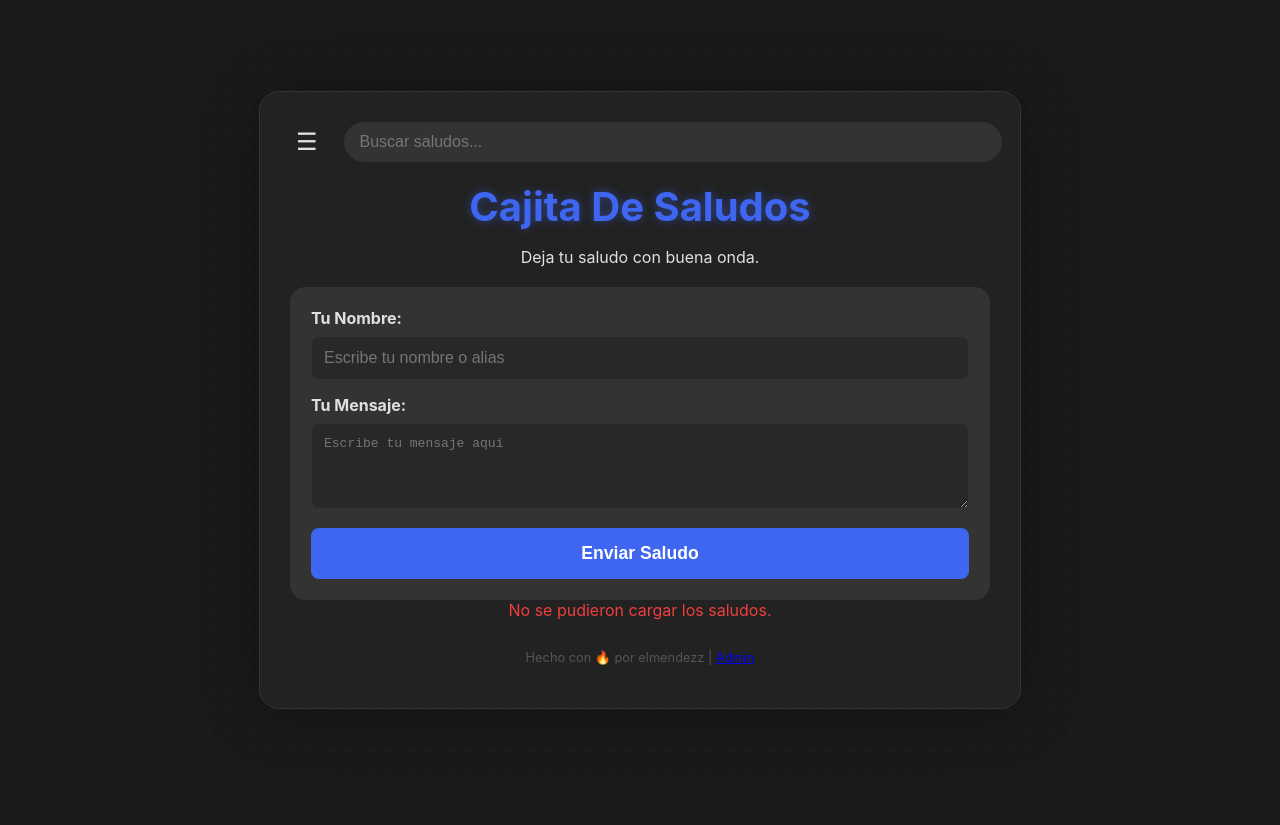
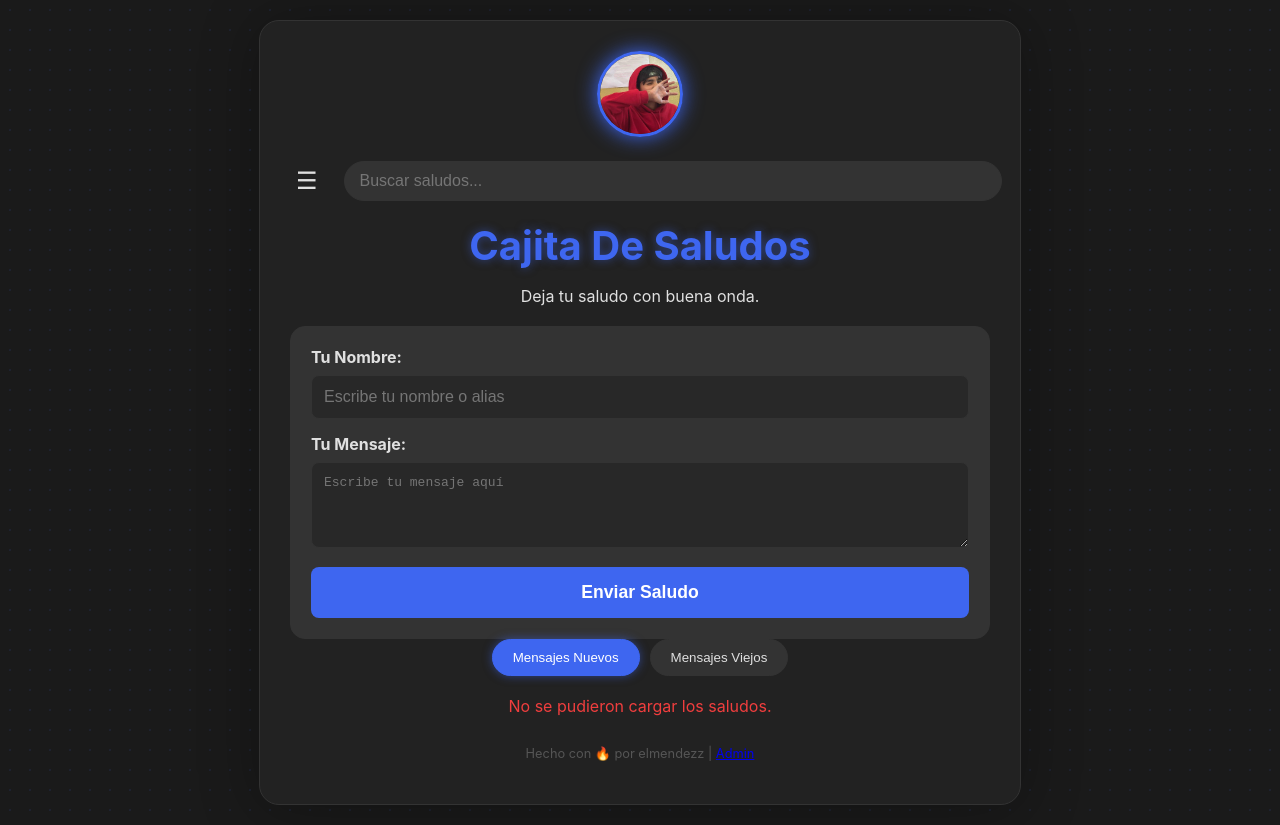
Before and after one commit to elmendezz/cajadesaludos, a website: page index.html in a window 1280 px wide. Before the commit the page ends 800 px from the top, so only its background shows below. Drawn offline with Linux system fonts and the light colour scheme.

Commit message:
Update index.html

```diff
--- a/index.html
+++ b/index.html
@@ -54,7 +54,28 @@
             background-size: 20px 20px;
             transition: background-color 0.3s, color 0.3s;
         }
-            .container {
+
+        .logo {
+            width: 80px;
+            height: 80px;
+            border-radius: 50%;
+            border: 3px solid var(--accent-color);
+            box-shadow: 0 0 10px var(--glow-color);
+            margin-bottom: 20px;
+            animation: pulse-glow 2s infinite ease-in-out;
+            transition: transform 0.3s ease;
+        }
+
+        .logo:hover {
+            transform: scale(1.05);
+        }
+
+        @keyframes pulse-glow {
+            0% { box-shadow: 0 0 10px var(--pulse-glow-start); }
+            50% { box-shadow: 0 0 20px var(--pulse-glow-end); }
+            100% { box-shadow: 0 0 10px var(--pulse-glow-start); }
+        }
+        .container {
             width: 100%;
             max-width: 700px;
             background-color: var(--container-bg-dark);
@@ -164,8 +185,8 @@
             color: var(--text-color-dark);
             text-decoration: none;
             display: block;
-                }
-            .search-container {
+        }
+        .search-container {
             flex-grow: 1;
             margin: 0 20px;
         }
@@ -432,9 +453,37 @@
         .modal-info {
             padding-top: 20px;
         }
+
+        .section-tabs {
+            display: flex;
+            justify-content: center;
+            margin-bottom: 20px;
+            gap: 10px;
+        }
+
+        .tab-btn {
+            padding: 10px 20px;
+            border: 1px solid var(--border-color-dark);
+            border-radius: 20px;
+            background-color: var(--form-bg-dark);
+            color: var(--text-color-dark);
+            cursor: pointer;
+            transition: background-color 0.3s, box-shadow 0.3s;
+        }
+
+        .tab-btn:hover {
+            background-color: #444;
+        }
+
+        .tab-btn.active {
+            background-color: var(--accent-color);
+            color: #fff;
+            border-color: var(--accent-color);
+            box-shadow: 0 0 10px var(--glow-color);
+        }
     </style>
 </head>
-<body class="">
+<body>
 
     <div class="menu">
         <ul class="menu-list">
@@ -451,6 +500,7 @@
 
     <div class="container">
         <header>
+            <img src="logo.jpg" alt="Logo" class="logo">
             <div class="controls">
                 <button class="menu-toggle-btn">☰</button>
                 <div class="search-container">
@@ -475,6 +525,11 @@
             </form>
         </div>
 
+        <div class="section-tabs">
+            <button class="tab-btn active" data-filter="new">Mensajes Nuevos</button>
+            <button class="tab-btn" data-filter="old">Mensajes Viejos</button>
+        </div>
+
         <section id="greetingsSection">
             <ul class="greetings-list" id="greetingsList">
                 </ul>
@@ -497,13 +552,13 @@
         </footer>
     </div>
     <script>
-        // BOT Version: 9
+        // BOT Version: 10
         // Dependencias: Ninguna.
         // Change Log:
-        // - Se mueve el formulario a la parte superior de la página.
-        // - Se elimina la obligatoriedad del campo 'nombre'.
-        // - Si el campo 'nombre' está vacío, se asigna 'Usuario Anónimo'.
-        // - El botón de menú de hamburguesa se oculta al abrir el menú.
+        // - Se añade logo con estilo de foto de perfil.
+        // - Se agrega espacio entre el formulario y los mensajes.
+        // - Los mensajes se ordenan por fecha, del más reciente al más antiguo.
+        // - Se añaden secciones "Mensajes Nuevos" y "Mensajes Viejos" con la lógica de filtrado.
 
         const API_URL = '/api/greetings.js';
         const LIKE_API_URL = '/api/like.js';
@@ -518,6 +573,7 @@
         const MENU_OVERLAY = document.querySelector('.menu-overlay');
         const INFO_MODAL = document.getElementById('modalInfo');
         const CLOSE_MODAL_BTN = document.querySelector('.modal .close-btn');
+        const TAB_BUTTONS = document.querySelectorAll('.tab-btn');
 
         let allGreetings = [];
         let likedGreetings = JSON.parse(localStorage.getItem('likedGreetings')) || {};
@@ -528,12 +584,25 @@
                 if (!response.ok) {
                     throw new Error('No se pudieron obtener los saludos.');
                 }
-                allGreetings = await response.json();
-                renderGreetings(allGreetings);
+                const rawGreetings = await response.json();
+                allGreetings = rawGreetings.sort((a, b) => new Date(b.timestamp) - new Date(a.timestamp));
+                filterAndRenderGreetings();
             } catch (e) {
                 console.error('Error:', e);
                 GREETINGS_LIST.innerHTML = `<li style="text-align: center; color: var(--like-color);">No se pudieron cargar los saludos.</li>`;
             }
+        }
+
+        function filterAndRenderGreetings() {
+            const activeTab = document.querySelector('.tab-btn.active').dataset.filter;
+            let filteredGreetings = allGreetings;
+
+            if (activeTab === 'new') {
+                filteredGreetings = allGreetings.filter(g => g.isGlowing);
+            } else if (activeTab === 'old') {
+                filteredGreetings = allGreetings.filter(g => !g.isGlowing);
+            }
+            renderGreetings(filteredGreetings);
         }
 
         async function postGreeting(name, message) {
@@ -624,7 +693,7 @@
                 });
             });
         }
-            function showInfoModal(greeting) {
+        function showInfoModal(greeting) {
             document.getElementById('modalId').textContent = greeting.id;
             document.getElementById('modalName').textContent = greeting.name;
             document.getElementById('modalMessage').textContent = greeting.message;
@@ -674,6 +743,14 @@
             }
         }
 
+        TAB_BUTTONS.forEach(btn => {
+            btn.addEventListener('click', () => {
+                TAB_BUTTONS.forEach(b => b.classList.remove('active'));
+                btn.classList.add('active');
+                filterAndRenderGreetings();
+            });
+        });
+
         SEARCH_INPUT.addEventListener('input', (e) => {
             const searchTerm = e.target.value.toLowerCase();
             const filteredGreetings = allGreetings.filter(g =>
```
